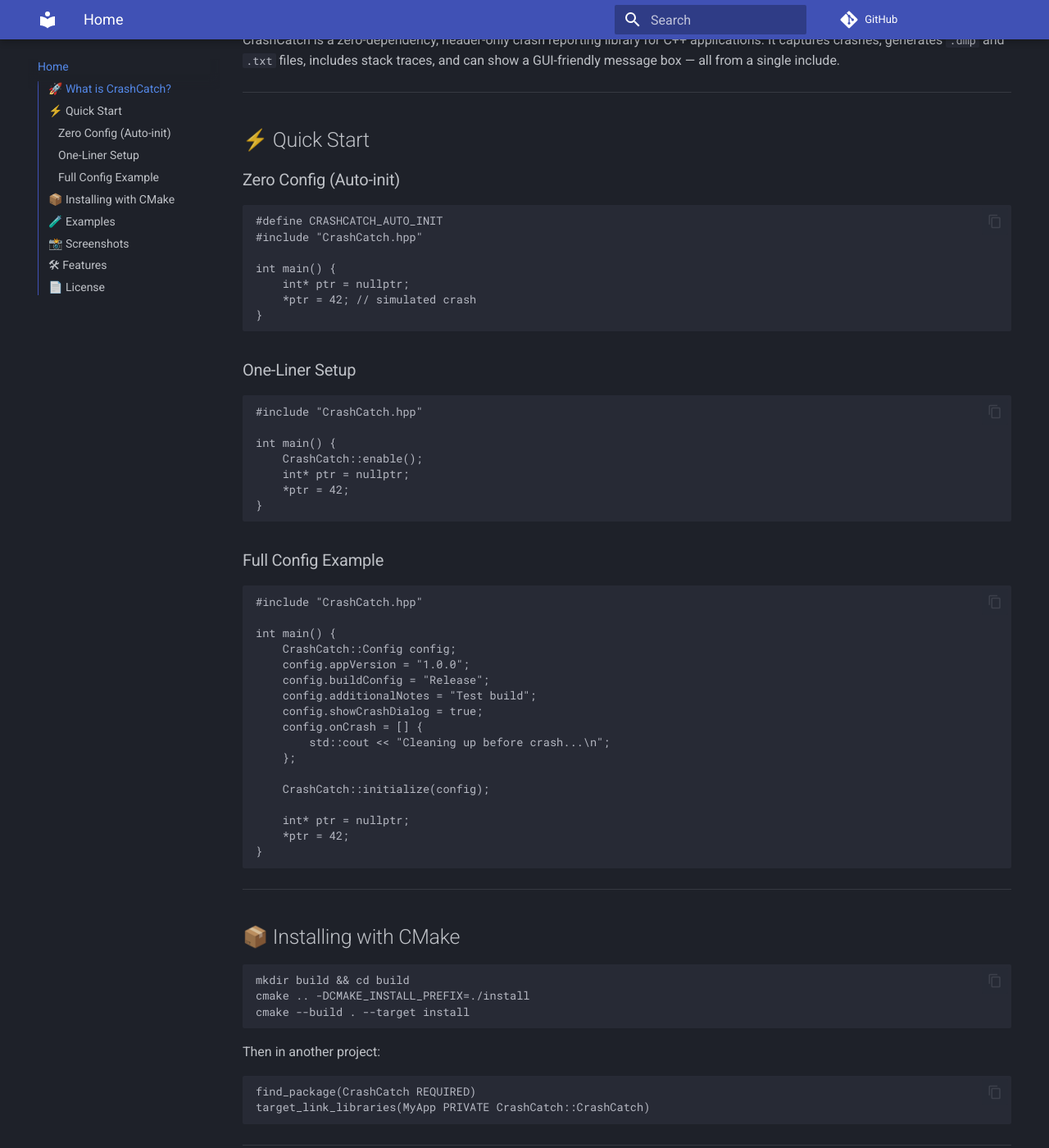
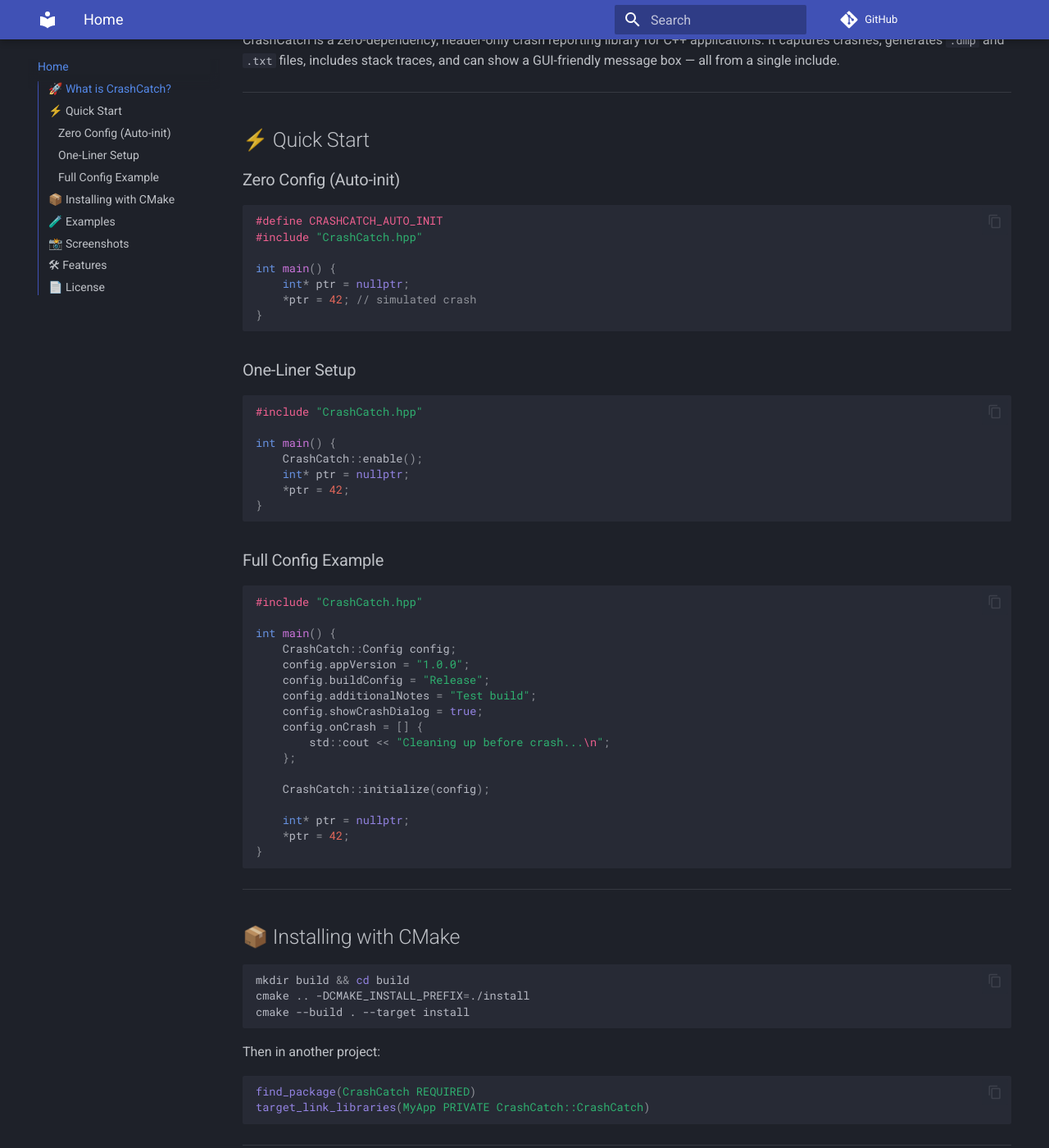
Before and after one commit to keithpotz/CrashCatch, an MkDocs documentation site: the page built from docs/index.md, in a window 1280 px wide and 1400 px high, scrolled down 378 px. Shown: the whole window at 82% size. Built offline with MkDocs 1.6.1 and Material for MkDocs 9.7.7, drawn with Linux system fonts in a browser that asks for light colours; comment, search, counter and statistics services are not loaded.

Commit message:
enable
enabled syntax highlighting

```diff
--- a/mkdocs.yml
+++ b/mkdocs.yml
@@ -5,9 +5,6 @@
   name: material
   palette:
     scheme: slate
-  highlightjs: true
-  highlightjs_theme: github
-  language: en
   toggle:
       icon: material/weather-night
       name: Switch to light mode
@@ -18,6 +15,9 @@
     - toc.integrate
     - content.code.copy
     - content.action.edit
+  highlightjs: true
+  language: en
+  highlightjs_theme: github
 
 nav:
   - Home: index.md
@@ -26,3 +26,14 @@
   - Examples: examples.md
   - Screenshots: screenshots.md
   - License: license.md
+
+markdown_extensions:
+  - admonition
+  - codehilite:
+      guess_lang: false
+      linenums: false
+  - toc:
+      permalink: true
+  - pymdownx.superfences
+  - pymdownx.highlight:
+      anchor_linenums: true
```
